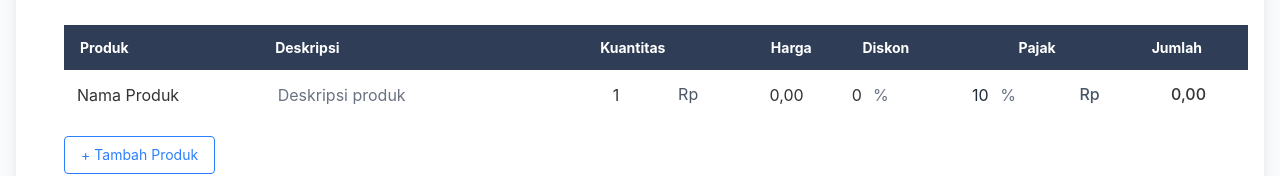
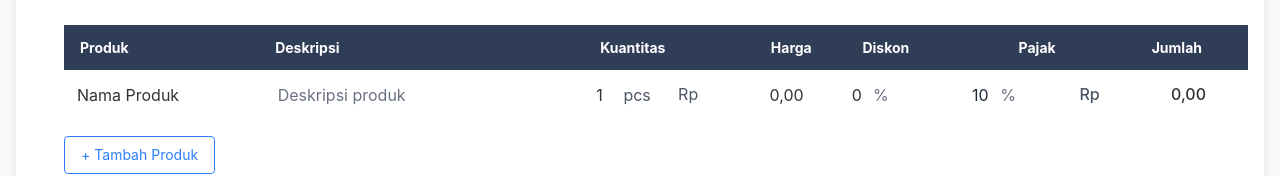
Before and after one commit to superboy12/Kiedo, a Next.js app: page / in a window 1280 px wide. Shown: the part 428-604 px from the top of the page. Built offline with nearby package versions, Linux system fonts and the light colour scheme.

Commit message:
Add unit selection for quantity column (sak, m2, lbr, etc)

```diff
--- a/src/components/InvoiceTable.tsx
+++ b/src/components/InvoiceTable.tsx
@@ -108,14 +108,29 @@ export const InvoiceTable: React.FC<InvoiceTableProps> = ({ data, onChange }) =>
                 multiline={true}
               />
             </div>
-            <div className="p-3">
+            <div className="p-3 flex justify-center items-center gap-1">
               <EditableField
                 type="number"
                 value={item.quantity.toString()}
                 onChange={(val) => handleItemChange(index, 'quantity', Number(val))}
                 align="center"
-                className="bg-transparent"
+                className="bg-transparent w-12"
               />
+              {data.settings.showUnit && (
+                <select
+                  value={item.unit || 'pcs'}
+                  onChange={(e) => handleItemChange(index, 'unit', e.target.value)}
+                  className="bg-transparent text-gray-600 outline-none cursor-pointer appearance-none text-left hover:bg-gray-50 rounded"
+                >
+                  <option value="pcs">pcs</option>
+                  <option value="sak">sak</option>
+                  <option value="m²">m²</option>
+                  <option value="lbr">lbr</option>
+                  <option value="kg">kg</option>
+                  <option value="unit">unit</option>
+                  <option value="ls">ls</option>
+                </select>
+              )}
             </div>
             <div className="p-3 flex justify-between items-start">
               <span className="text-gray-600 mr-2">Rp</span>
--- a/src/components/InvoiceTableTemplate2.tsx
+++ b/src/components/InvoiceTableTemplate2.tsx
@@ -115,14 +115,29 @@ export const InvoiceTableTemplate2: React.FC<InvoiceTableTemplate2Props> = ({ da
                 multiline={true}
               />
             </div>
-            <div className="p-2 border-r border-black">
+            <div className="p-2 border-r border-black flex justify-center items-center gap-1">
               <EditableField
                 type="number"
                 value={item.quantity.toString()}
                 onChange={(val) => handleItemChange(index, 'quantity', Number(val))}
                 align="center"
-                className="bg-transparent"
+                className="bg-transparent w-12"
               />
+              {data.settings.showUnit && (
+                <select
+                  value={item.unit || 'pcs'}
+                  onChange={(e) => handleItemChange(index, 'unit', e.target.value)}
+                  className="bg-transparent text-gray-600 outline-none cursor-pointer appearance-none text-left hover:bg-gray-50 rounded"
+                >
+                  <option value="pcs">pcs</option>
+                  <option value="sak">sak</option>
+                  <option value="m²">m²</option>
+                  <option value="lbr">lbr</option>
+                  <option value="kg">kg</option>
+                  <option value="unit">unit</option>
+                  <option value="ls">ls</option>
+                </select>
+              )}
             </div>
             <div className="p-2 border-r border-black flex justify-between items-start">
               <span className="text-gray-600 mr-2">Rp</span>
--- a/src/constants/defaultData.ts
+++ b/src/constants/defaultData.ts
@@ -23,6 +23,7 @@ export const defaultInvoiceData: InvoiceData = {
       product: 'Nama Produk',
       description: 'Deskripsi produk',
       quantity: 1,
+      unit: 'pcs',
       price: 0,
       discount: 0,
       tax: 10,
@@ -40,7 +41,7 @@ export const defaultInvoiceData: InvoiceData = {
   settings: {
     showDiscount: true,
     showTax: true,
-    showUnit: false,
+    showUnit: true,
     templateId: 'template1',
     status: 'Dibayar Sebagian'
   }
--- a/src/types/invoice.ts
+++ b/src/types/invoice.ts
@@ -39,6 +39,7 @@ export interface InvoiceItem {
   product: string;
   description: string;
   quantity: number;
+  unit?: string;
   price: number;
   discount: number; // in percentage
   tax: number; // in percentage, usually 10%
```
